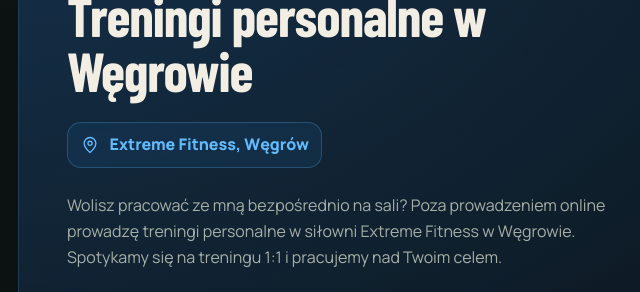
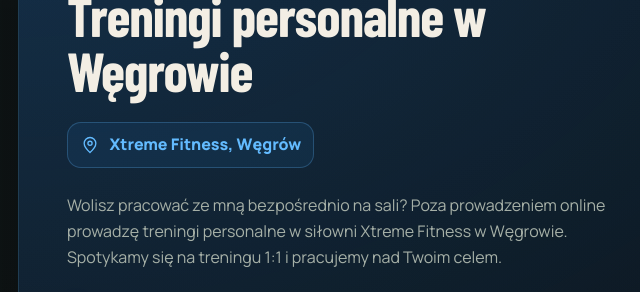
Before and after one commit to lukaszjasz/lukaszjasz.github.io, a plain HTML site: page index.html in a window 1280 px wide. Shown: the part 9660-9952 px from the top of the page, 22-662 px from the left. Drawn offline with nearby package versions, Linux system fonts and the light colour scheme.

Commit message:
Update index.html
xtreme fitness - zmiana nazwy

```diff
--- a/index.html
+++ b/index.html
@@ -674,12 +674,12 @@
               <h2>Treningi personalne w Węgrowie</h2>
               <p class="in-person__location">
                 <svg viewBox="0 0 24 24" width="24" height="24" fill="none" stroke="currentColor" stroke-width="1.6" aria-hidden="true"><path d="M19 10c0 5-7 11-7 11S5 15 5 10a7 7 0 1 1 14 0Z" /><circle cx="12" cy="10" r="2.5" /></svg>
-                Extreme Fitness, Węgrów
+                Xtreme Fitness, Węgrów
               </p>
             </div>
             <p>
               Wolisz pracować ze mną bezpośrednio na sali? Poza prowadzeniem
-              online prowadzę treningi personalne w siłowni Extreme Fitness
+              online prowadzę treningi personalne w siłowni Xtreme Fitness
               w Węgrowie. Spotykamy się na treningu 1:1 i pracujemy nad Twoim celem.
             </p>
             <ul class="check-list">
```
